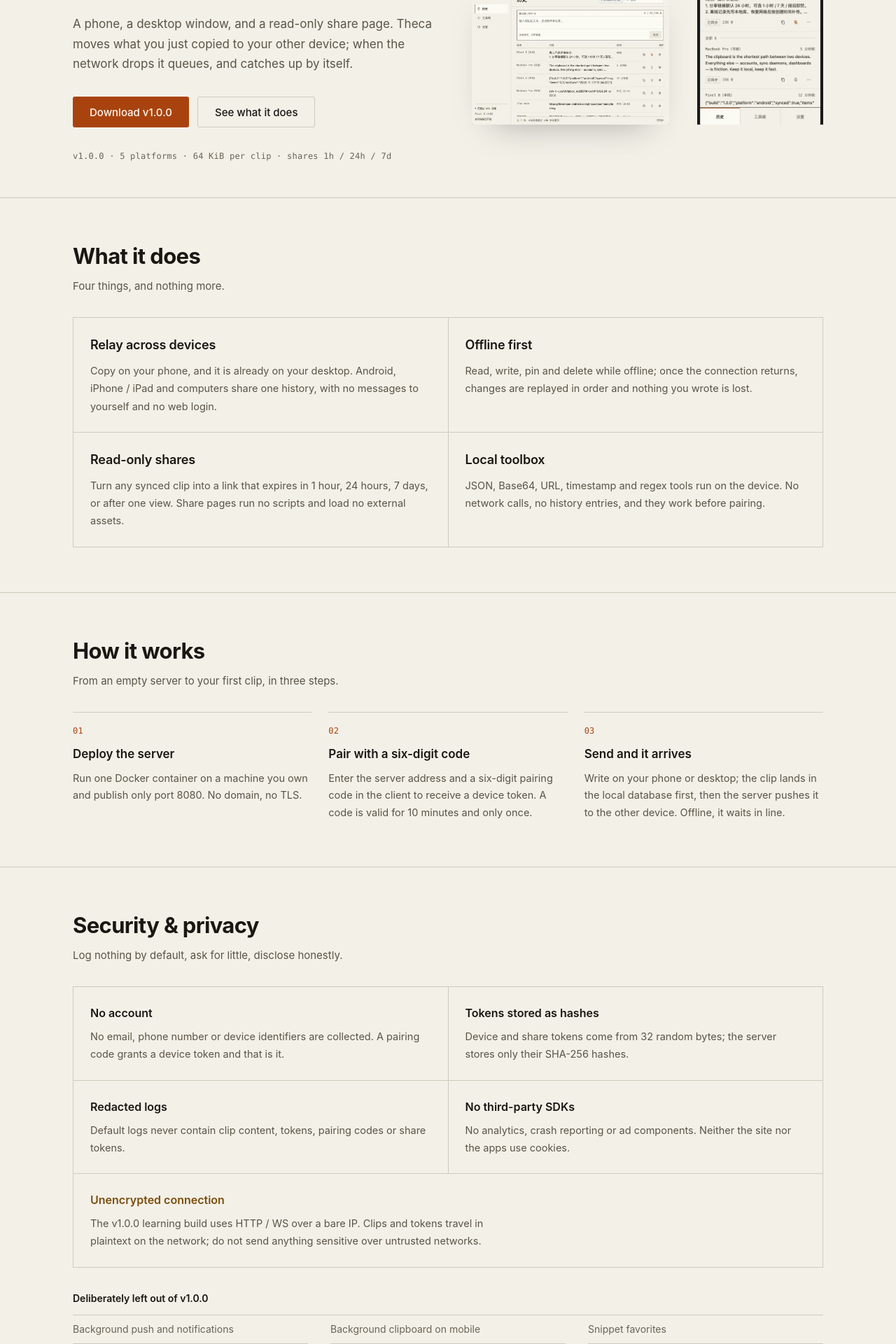
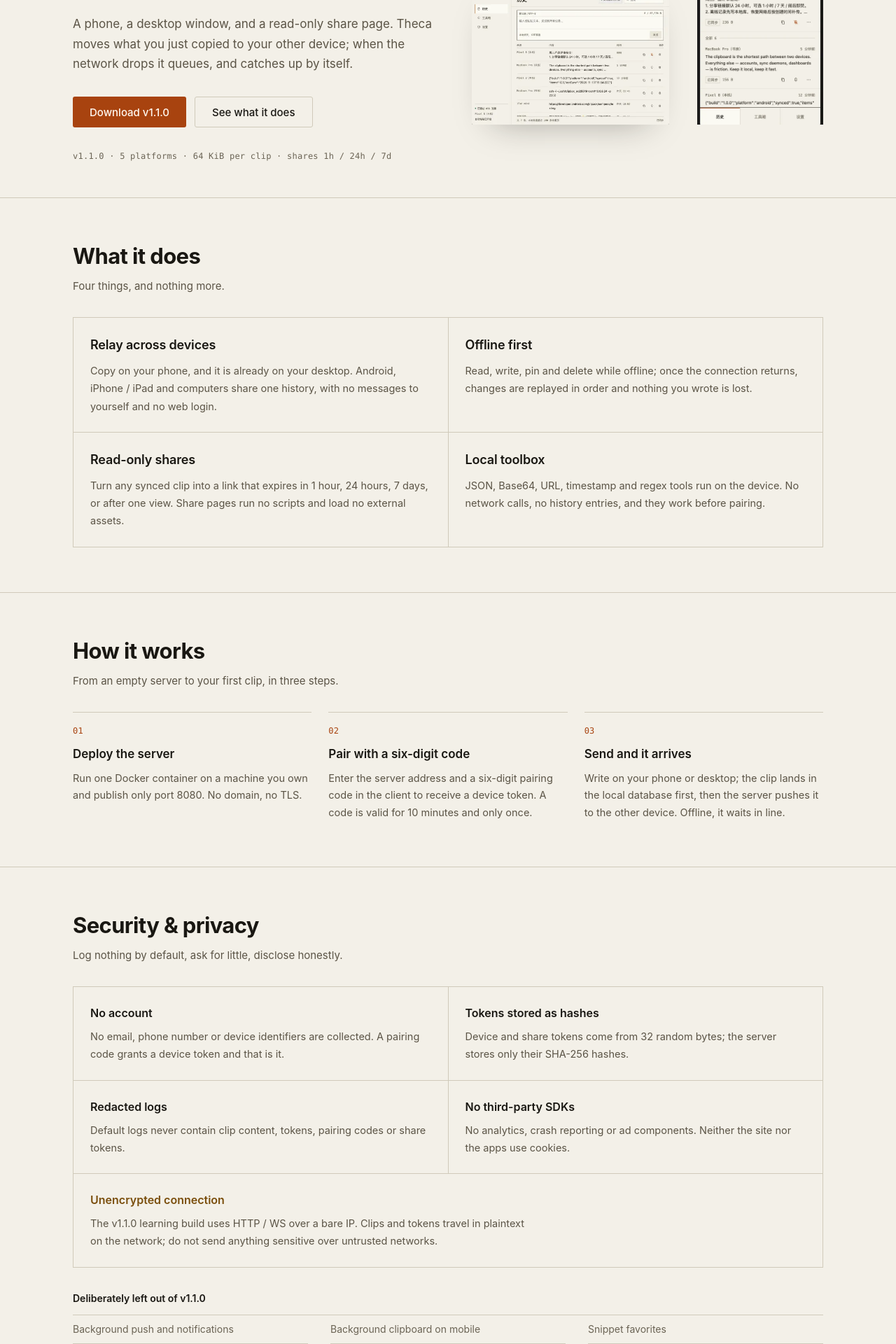
Before and after one commit to xingfengwxx/Clipbox, a Vue app in the folder ClipboxWeb/: page / in a window 1280 px wide. Shown: the part 420-2340 px from the top of the page at 70% size. Built offline with nearby package versions, Linux system fonts and the light colour scheme; no server answers.

Commit message:
T-UPD-13: 官网版本文案统一读取版本常量

```diff
--- a/ClipboxWeb/src/components/FaqSection.vue
+++ b/ClipboxWeb/src/components/FaqSection.vue
@@ -1,5 +1,6 @@
 <script setup lang="ts">
 import { useI18n } from 'vue-i18n'
+import { VERSION } from '../data/downloads'
 
 const { t } = useI18n()
 
@@ -18,7 +19,7 @@ const faqs = [1, 2, 3, 4, 5] as const
             {{ t(`faq.q${n}`) }}
             <span class="faq__marker" aria-hidden="true"></span>
           </summary>
-          <p class="faq__a">{{ t(`faq.a${n}`) }}</p>
+          <p class="faq__a">{{ t(`faq.a${n}`, { version: VERSION }) }}</p>
         </details>
       </div>
     </div>
--- a/ClipboxWeb/src/components/HeroSection.vue
+++ b/ClipboxWeb/src/components/HeroSection.vue
@@ -1,5 +1,6 @@
 <script setup lang="ts">
 import { useI18n } from 'vue-i18n'
+import { VERSION } from '../data/downloads'
 import desktop500 from '../assets/shots/desktop-history-500.webp'
 import desktop750 from '../assets/shots/desktop-history-750.webp'
 import desktop1000 from '../assets/shots/desktop-history-1000.webp'
@@ -29,10 +30,10 @@ const phoneSrcset = `${phone216} 216w, ${phone432} 432w`
         <h1 class="hero__title">{{ t('hero.title') }}</h1>
         <p class="hero__subtitle">{{ t('hero.subtitle') }}</p>
         <div class="hero__actions">
-          <a class="button-primary" href="#download">{{ t('hero.primary') }}</a>
+          <a class="button-primary" href="#download">{{ t('hero.primary', { version: VERSION }) }}</a>
           <a class="button-secondary" href="#features">{{ t('hero.secondary') }}</a>
         </div>
-        <p class="mono hero__meta">{{ t('hero.meta') }}</p>
+        <p class="mono hero__meta">{{ t('hero.meta', { version: VERSION }) }}</p>
       </div>
 
       <figure class="relay">
--- a/ClipboxWeb/src/components/PrivacySection.vue
+++ b/ClipboxWeb/src/components/PrivacySection.vue
@@ -1,5 +1,6 @@
 <script setup lang="ts">
 import { useI18n } from 'vue-i18n'
+import { VERSION } from '../data/downloads'
 
 const { t } = useI18n()
 
@@ -22,12 +23,12 @@ const notDoing = ['push', 'bgClipboard', 'favorites', 'tray', 'e2ee', 'transpare
         </li>
         <li class="privacy__item privacy__item--wide privacy__item--warn">
           <h3 class="privacy__title">{{ t('privacy.plain.title') }}</h3>
-          <p class="privacy__desc">{{ t('privacy.plain.desc') }}</p>
+          <p class="privacy__desc">{{ t('privacy.plain.desc', { version: VERSION }) }}</p>
         </li>
       </ul>
 
       <div class="not-doing">
-        <h3 class="not-doing__title">{{ t('privacy.notDoing.title') }}</h3>
+        <h3 class="not-doing__title">{{ t('privacy.notDoing.title', { version: VERSION }) }}</h3>
         <ul class="not-doing__list">
           <li v-for="key in notDoing" :key="key">{{ t(`privacy.notDoing.${key}`) }}</li>
         </ul>
--- a/ClipboxWeb/src/components/SiteFooter.vue
+++ b/ClipboxWeb/src/components/SiteFooter.vue
@@ -1,5 +1,6 @@
 <script setup lang="ts">
 import { useI18n } from 'vue-i18n'
+import { VERSION } from '../data/downloads'
 
 const { t } = useI18n()
 </script>
@@ -12,7 +13,7 @@ const { t } = useI18n()
         <p class="mono">{{ t('footer.copyright') }}</p>
       </div>
       <div class="site-footer__group site-footer__group--end">
-        <p class="mono">{{ t('footer.version') }}</p>
+        <p class="mono">{{ t('footer.version', { version: VERSION }) }}</p>
         <p class="mono site-footer__notice">{{ t('footer.notice') }}</p>
       </div>
     </div>
--- a/ClipboxWeb/src/i18n/locales/en.ts
+++ b/ClipboxWeb/src/i18n/locales/en.ts
@@ -19,9 +19,9 @@ export default {
   'hero.title': 'Passing text around, like handing over a note.',
   'hero.subtitle':
     'A phone, a desktop window, and a read-only share page. Theca moves what you just copied to your other device; when the network drops it queues, and catches up by itself.',
-  'hero.primary': 'Download v1.0.0',
+  'hero.primary': 'Download v{version}',
   'hero.secondary': 'See what it does',
-  'hero.meta': 'v1.0.0 · 5 platforms · 64 KiB per clip · shares 1h / 24h / 7d',
+  'hero.meta': 'v{version} · 5 platforms · 64 KiB per clip · shares 1h / 24h / 7d',
   'hero.status': 'Delivered · 2s ago · 1.2 KiB',
   'hero.desktopAlt': 'Desktop history window: navigation on the left, sync status on top, composer and record list in the middle.',
   'hero.phoneAlt': 'Phone history screen: composer with UTF-8 byte count, pinned items and recent records.',
@@ -62,8 +62,8 @@ export default {
   'privacy.sdk.desc': 'No analytics, crash reporting or ad components. Neither the site nor the apps use cookies.',
   'privacy.plain.title': 'Unencrypted connection',
   'privacy.plain.desc':
-    'The v1.0.0 learning build uses HTTP / WS over a bare IP. Clips and tokens travel in plaintext on the network; do not send anything sensitive over untrusted networks.',
-  'privacy.notDoing.title': 'Deliberately left out of v1.0.0',
+    'The v{version} learning build uses HTTP / WS over a bare IP. Clips and tokens travel in plaintext on the network; do not send anything sensitive over untrusted networks.',
+  'privacy.notDoing.title': 'Deliberately left out of v{version}',
   'privacy.notDoing.push': 'Background push and notifications',
   'privacy.notDoing.bgClipboard': 'Background clipboard on mobile',
   'privacy.notDoing.favorites': 'Snippet favorites',
@@ -132,7 +132,7 @@ export default {
     'The SQLite database runs on the machine you deploy. Each device also keeps a local database, and the UI only reads local data. Share links are issued by the server and stop working when they expire or are burned after one view.',
   'faq.q3': 'Why HTTP? Is it encrypted?',
   'faq.a3':
-    'v1.0.0 is a learning build: bare IP, no domain or certificate, and no transport encryption. Token hashing, rate limits and log redaction still apply, but do not send sensitive content over untrusted networks.',
+    'v{version} is a learning build: bare IP, no domain or certificate, and no transport encryption. Token hashing, rate limits and log redaction still apply, but do not send sensitive content over untrusted networks.',
   'faq.q4': 'Why is a clip capped at 64 KiB?',
   'faq.a4':
     'Text relay is not cloud storage. 64 KiB covers code snippets, logs and long messages while keeping sync and shares light. The client warns you and disables sending past the limit.',
@@ -140,7 +140,7 @@ export default {
   'faq.a5':
     'Android, macOS, Windows and Linux all have installers. iOS remains a simulator build only, without device signing or distribution.',
   'footer.tagline': 'Offline-first text relay with a local developer toolbox.',
-  'footer.version': 'Theca · v1.0.0',
+  'footer.version': 'Theca · v{version}',
   'footer.notice': 'Unencrypted connection, for personal learning only.',
   'footer.copyright': '© 2026 Theca',
 }
--- a/ClipboxWeb/src/i18n/locales/zh-CN.ts
+++ b/ClipboxWeb/src/i18n/locales/zh-CN.ts
@@ -19,9 +19,9 @@ export default {
   'hero.title': '文本中转，像把一张纸条递过去。',
   'hero.subtitle':
     '一部手机、一扇桌面窗口、一张只读分享页。字匣把剪贴板里那点东西稳稳送到另一台设备；断网时先排队，恢复后自动补上。',
-  'hero.primary': '下载 v1.0.0',
+  'hero.primary': '下载 v{version}',
   'hero.secondary': '看看能做什么',
-  'hero.meta': 'v1.0.0 · 5 端 · 单条 64 KiB · 分享 1h / 24h / 7d',
+  'hero.meta': 'v{version} · 5 端 · 单条 64 KiB · 分享 1h / 24h / 7d',
   'hero.status': '已送达 · 2 秒前 · 1.2 KiB',
   'hero.desktopAlt': '桌面端历史窗口：左侧导航，顶部同步状态，中间是发送器与记录列表。',
   'hero.phoneAlt': '手机端历史页：发送器、UTF-8 字节数与置顶、最近的记录。',
@@ -62,8 +62,8 @@ export default {
   'privacy.sdk.desc': '没有统计、崩溃上报与广告组件；官网与客户端都不使用 Cookie。',
   'privacy.plain.title': '未加密连接',
   'privacy.plain.desc':
-    'v1.0.0 学习版走 HTTP / WS 与 IP 直连，正文与令牌在公网上是明文；不要在不可信网络传输敏感内容。',
-  'privacy.notDoing.title': 'v1.0.0 刻意不做',
+    'v{version} 学习版走 HTTP / WS 与 IP 直连，正文与令牌在公网上是明文；不要在不可信网络传输敏感内容。',
+  'privacy.notDoing.title': 'v{version} 刻意不做',
   'privacy.notDoing.push': '后台推送与通知',
   'privacy.notDoing.bgClipboard': '移动端后台剪贴板',
   'privacy.notDoing.favorites': '片段收藏夹',
@@ -132,7 +132,7 @@ export default {
     '服务端 SQLite 数据库在你自己部署的机器上；每台设备另有一份本地数据库，界面只读本地数据。分享链接由服务端生成，到期或阅后即焚后失效。',
   'faq.q3': '为什么是 HTTP，不加密吗？',
   'faq.a3':
-    'v1.0.0 是学习版：IP 直连、没有域名与证书，传输层不加密。应用层的令牌哈希、限流与日志脱敏仍然生效，但不要在不可信网络传输敏感内容。',
+    'v{version} 是学习版：IP 直连、没有域名与证书，传输层不加密。应用层的令牌哈希、限流与日志脱敏仍然生效，但不要在不可信网络传输敏感内容。',
   'faq.q4': '为什么单条只有 64 KiB？',
   'faq.a4':
     '文本中转不是网盘。64 KiB 足以覆盖代码片段、日志与长文本，同时让同步与分享保持轻量；超限时客户端会提示并禁用发送。',
@@ -140,7 +140,7 @@ export default {
   'faq.a5':
     'Android、macOS、Windows 与 Linux 均已提供安装包；iOS 目前只有模拟器构建，未做真机签名与分发。',
   'footer.tagline': '离线优先的跨设备文本中转，附本地开发者工具箱。',
-  'footer.version': '字匣 Theca · v1.0.0',
+  'footer.version': '字匣 Theca · v{version}',
   'footer.notice': '未加密连接，仅用于学习。',
   'footer.copyright': '© 2026 字匣 Theca',
 }
```
Also changed, not shown: ClipboxWeb/src/i18n/locales/zh-TW.ts (+6 -6 lines), 2 other files (tests, documents, lock files or other folders).
